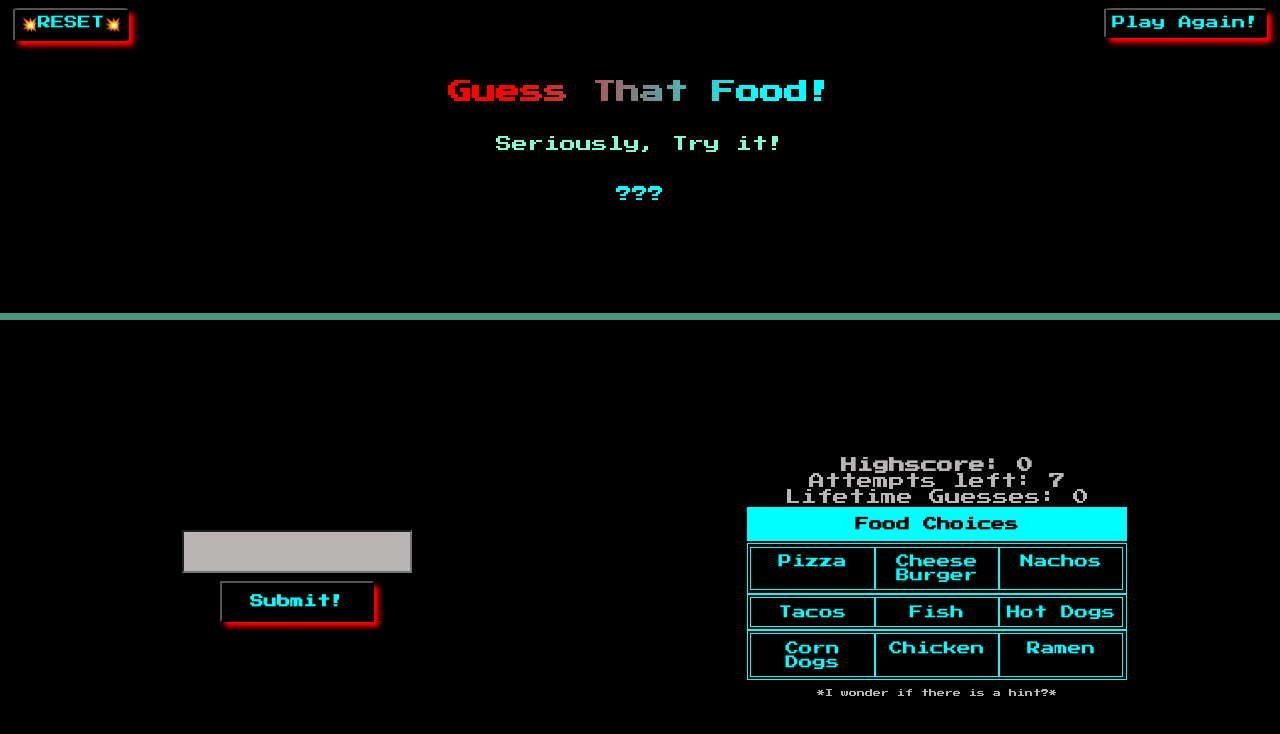
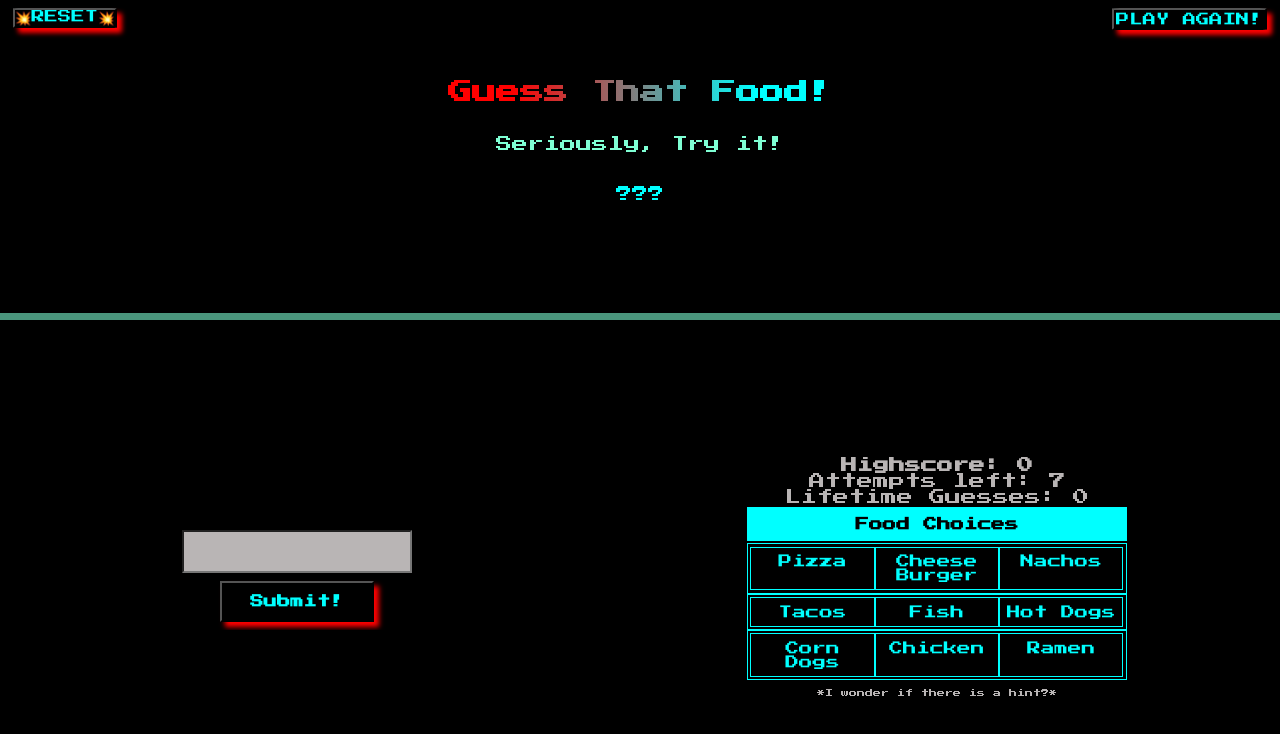
Before and after one commit to Caleb-Kuss/Guess-That-Food, a website: page index.html in a window 1280 px wide. Drawn offline with Linux system fonts and the light colour scheme.

Commit message:
button sizing change

```diff
--- a/style.css
+++ b/style.css
@@ -161,11 +161,12 @@ table {
   position: absolute;
   right: 1vw;
   top: 1vh;
-  padding: 0.5vw;
+  padding: 0.19em;
   border-radius: 5%;
   background-color: black;
   color: aqua;
   box-shadow: 5px 5px 5px red;
+  text-transform: uppercase;
   cursor: pointer;
 }
 .again:hover {
@@ -179,7 +180,7 @@ table {
   position: absolute;
   left: 1vw;
   top: 1vh;
-  padding: 0.5vw;
+  padding: 0em;
   border-radius: 5%;
   background-color: black;
   color: aqua;
```
